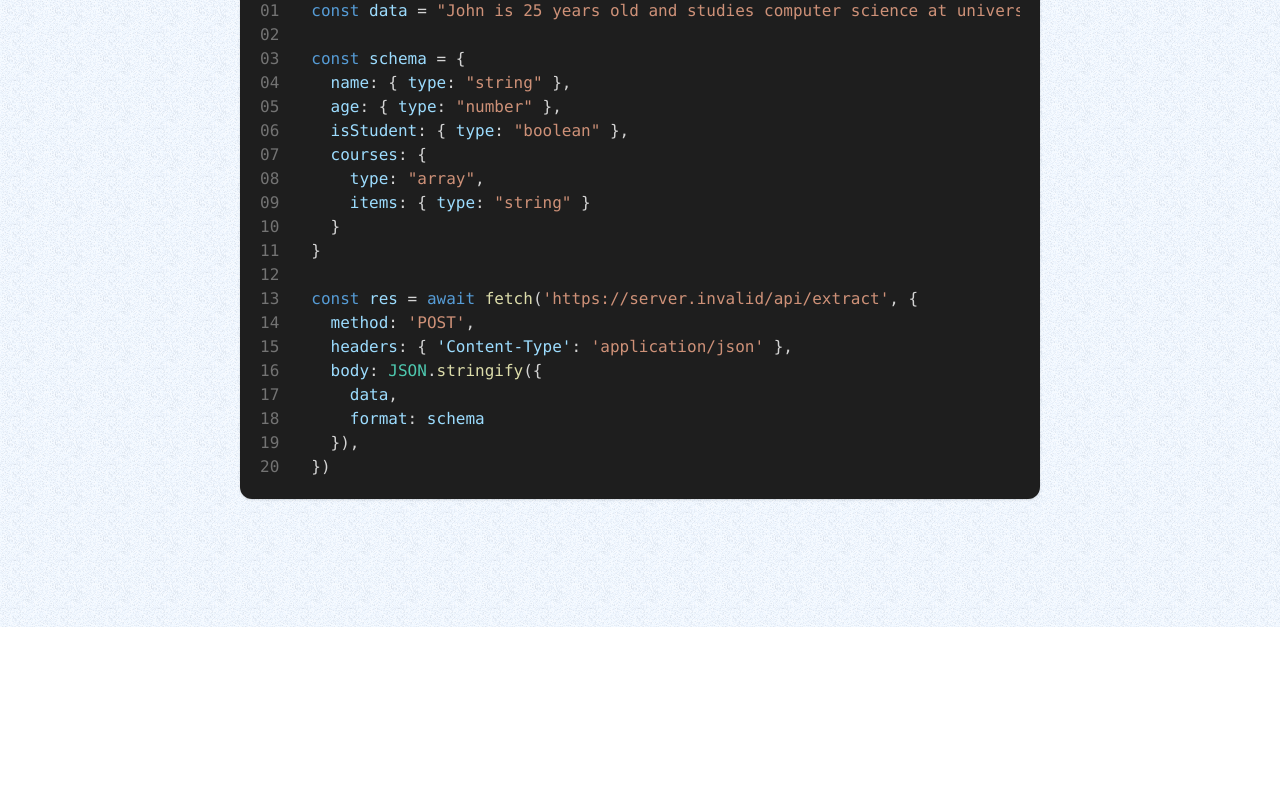
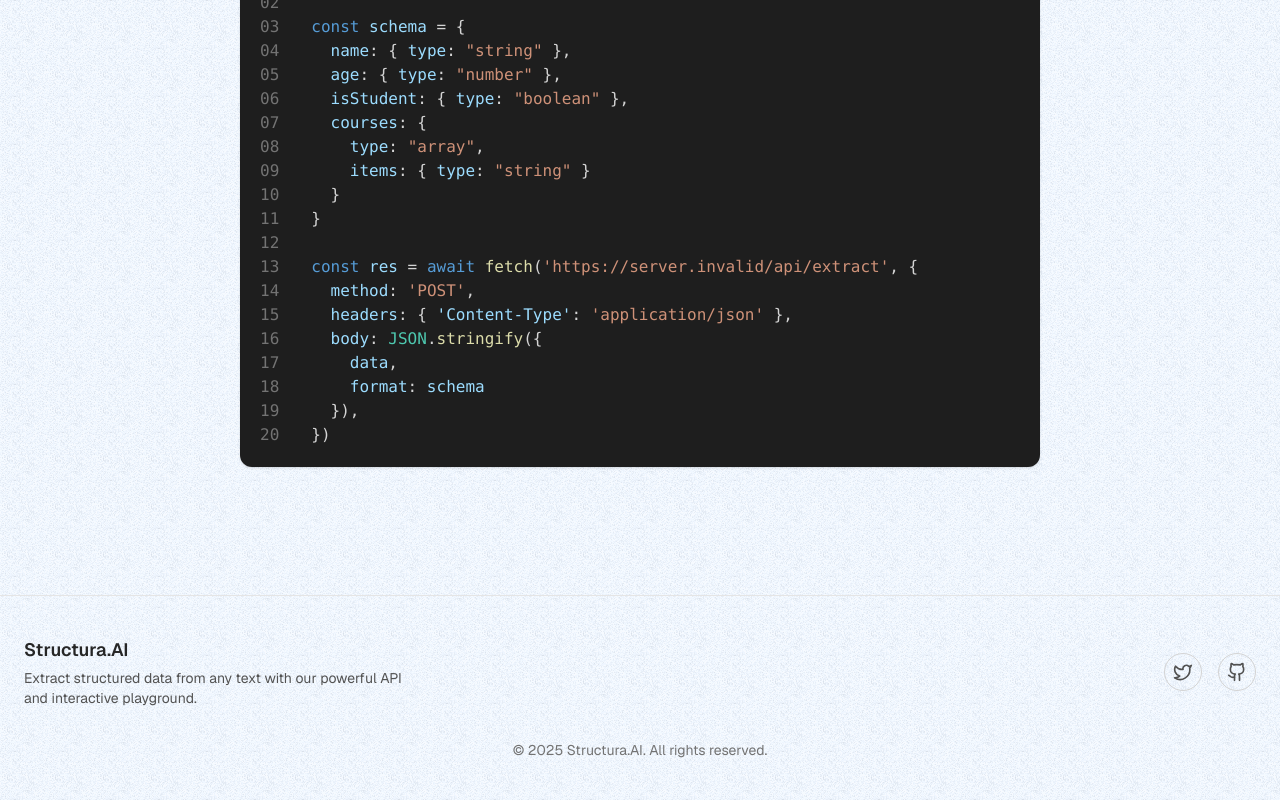
Before and after one commit to ArjunCodess/structura, a Next.js app: page / in a window 1280 px wide. Shown: the part 1954-2754 px from the top of the page. Before the commit the page ends 2581 px from the top, so only its background shows below. Built offline with nearby package versions, Linux system fonts and the light colour scheme; no server answers.

Commit message:
feat: add responsive footer component and minor UI changes

```diff
--- a/app/layout.tsx
+++ b/app/layout.tsx
@@ -2,6 +2,7 @@ import type { Metadata } from "next";
 import { Geist } from "next/font/google";
 import "./globals.css";
 import Navbar from "@/components/navbar";
+import Footer from "@/components/footer";
 
 const geist = Geist({
   variable: "--font-geist",
@@ -25,6 +26,7 @@ export default function RootLayout({
       >
         <Navbar />
         {children}
+        <Footer />
       </body>
     </html>
   );
--- a/app/page.tsx
+++ b/app/page.tsx
@@ -10,7 +10,7 @@ export default function Home() {
   return (
     <section>
       <div className="relative overflow-hidden">
-        <div className="mx-auto max-w-7xl pb-16 pt-6 px-4 sm:pb-24 sm:pt-10 lg:grid lg:grid-cols-2 lg:gap-x-8 lg:px-8 lg:pt-32 lg:pb-40">
+        <div className="mx-auto max-w-7xl py-16 px-4 sm:py-24 lg:grid lg:grid-cols-2 lg:gap-x-8 lg:px-8 lg:py-32">
           <div className="px-0 lg:px-0 my-auto">
             <div className="gap-6 sm:gap-8 max-w-lg text-center sm:text-left flex flex-col items-center lg:items-start">
               <h1
@@ -121,7 +121,10 @@ export default function Home() {
         </div>
       </section>
 
-      <section className="bg-primary-40 bg-[url('/base.png')] bg-repeat bg-blend-multiply" id="api">
+      <section
+        className="bg-primary-40 bg-[url('/base.png')] bg-repeat bg-blend-multiply"
+        id="api"
+      >
         <div className="mx-auto max-w-6xl gap-6 py-16 sm:py-24 lg:py-32 lg:gap-x-8 lg:px-8">
           <h2 className="mx-auto text-balance text-3xl sm:text-5xl lg:text-6xl text-center font-bold leading-tight sm:leading-[4.25rem] tracking-tight max-w-2xl text-slate-900 px-4">
             Try it{" "}
--- /dev/null
+++ b/components/footer.tsx
@@ -0,0 +1,46 @@
+import { Github, Twitter } from "lucide-react";
+import Link from "next/link";
+
+const Footer = () => {
+  return (
+    <footer className="border-t border-neutral-200">
+      <div className="mx-auto max-w-7xl px-6 py-10">
+        <div className="flex flex-col md:flex-row items-center justify-between gap-6 text-center md:text-left">
+          <div>
+            <h2 className="text-lg font-semibold text-neutral-800">Structura.AI</h2>
+            <p className="mt-1 text-sm text-neutral-600 max-w-sm">
+              Extract structured data from any text with our powerful API and interactive playground.
+            </p>
+          </div>
+
+          <div className="flex items-center gap-4">
+            <Link
+              href="https://x.com/arjuncodess"
+              target="_blank"
+              rel="noreferrer"
+              className="group rounded-full border border-neutral-300 p-2 hover:bg-neutral-100 transition"
+            >
+              <span className="sr-only">Twitter</span>
+              <Twitter className="h-5 w-5 text-neutral-600 group-hover:text-black transition" />
+            </Link>
+            <Link
+              href="https://github.com/ArjunCodess/structura"
+              target="_blank"
+              rel="noreferrer"
+              className="group rounded-full border border-neutral-300 p-2 hover:bg-neutral-100 transition"
+            >
+              <span className="sr-only">Github</span>
+              <Github className="h-5 w-5 text-neutral-600 group-hover:text-black transition" />
+            </Link>
+          </div>
+        </div>
+
+        <div className="mt-8 text-center text-sm text-neutral-500">
+          © {new Date().getFullYear()} Structura.AI. All rights reserved.
+        </div>
+      </div>
+    </footer>
+  );
+};
+
+export default Footer;
--- a/components/navbar.tsx
+++ b/components/navbar.tsx
@@ -4,7 +4,7 @@ import { buttonVariants } from "./ui/button";
 
 const Navbar = () => {
   return (
-    <div className="sticky inset-x-0 top-0 z-30 w-full transition-all border-b border-gray-200 bg-white/75 backdrop-blur-lg">
+    <div className="sticky inset-x-0 top-0 z-30 w-full transition-all border-b border-neutral-200 bg-white/75 backdrop-blur-lg">
       <div className="max-w-7xl mx-auto lg:px-8 px-6">
         <div className="relative flex h-14 items-center justify-between">
           <Link
```
